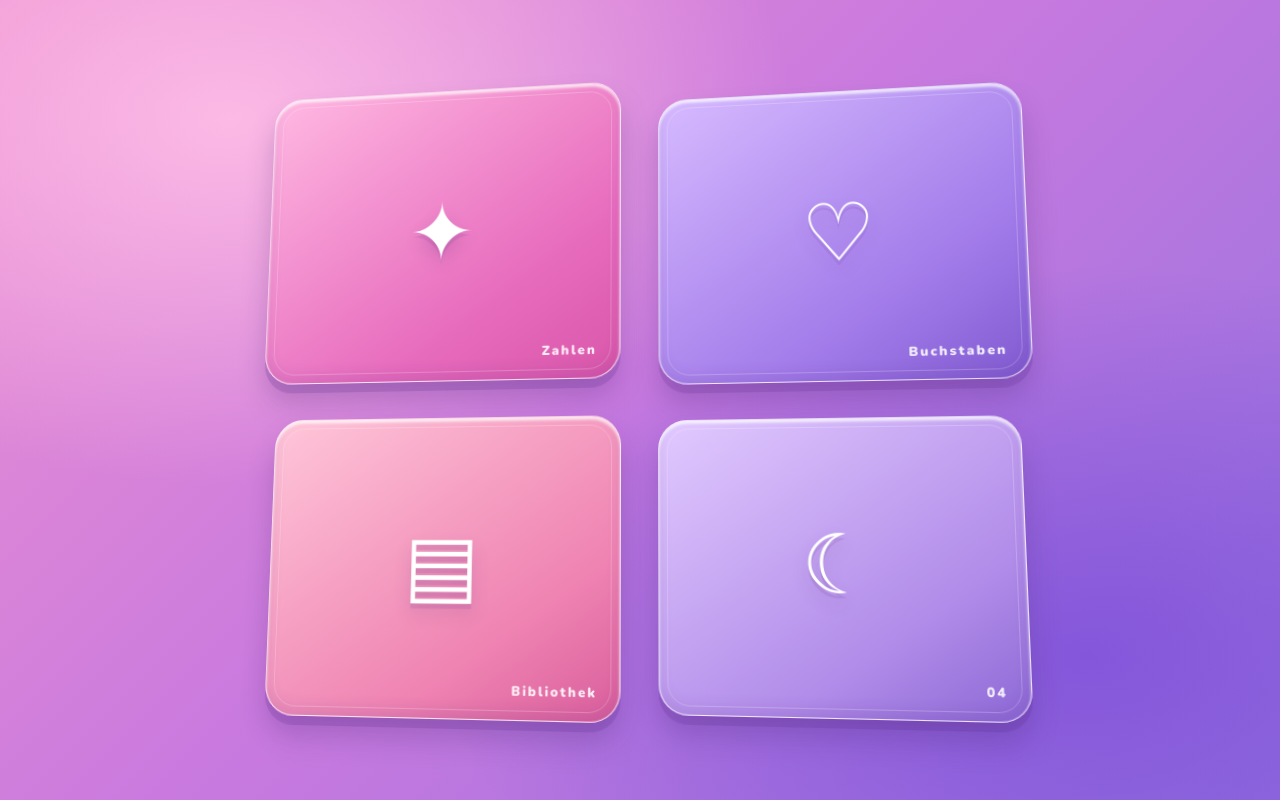
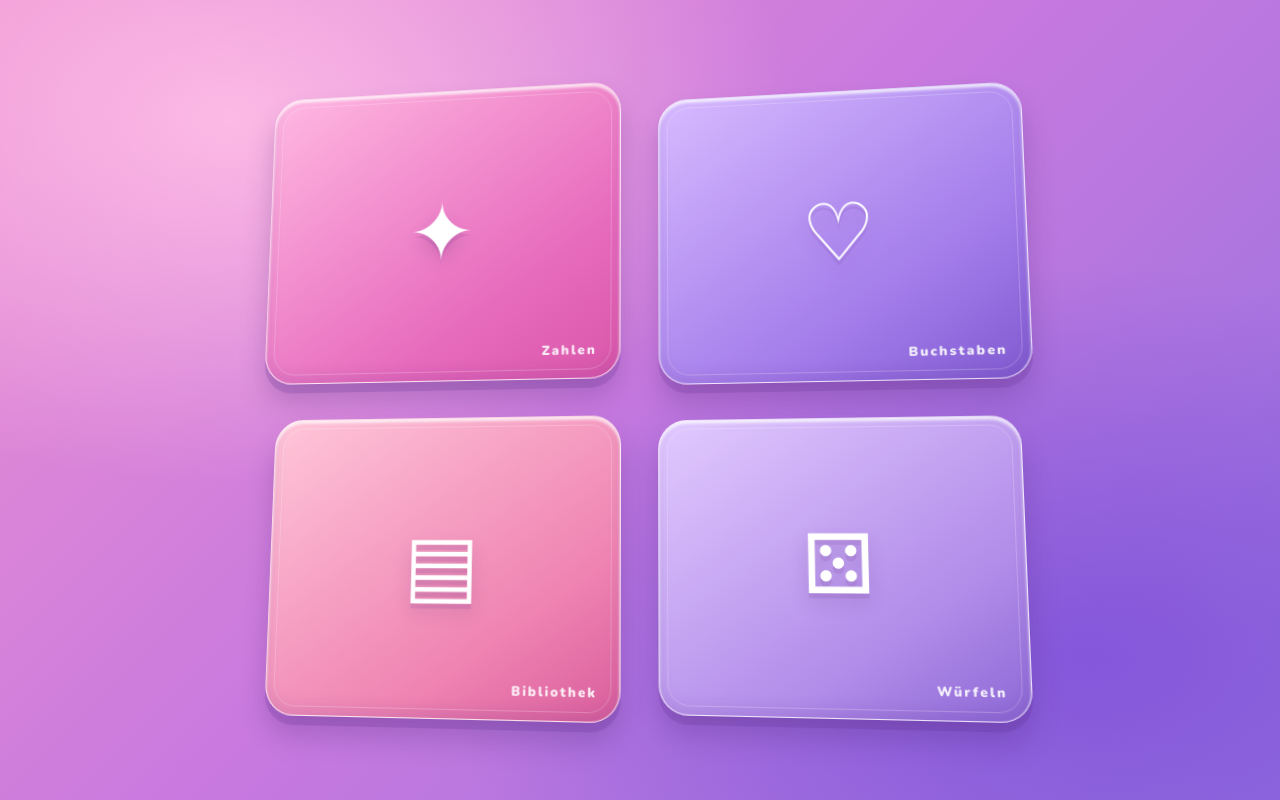
Before and after one commit to MandarinMaster/playground, a Next.js app: page / in a window 1280 px wide. Built offline with nearby package versions, Linux system fonts and the light colour scheme.

Commit message:
Add two-dice game on fourth tile

```diff
--- a/app/page.tsx
+++ b/app/page.tsx
@@ -169,6 +169,9 @@ function playCelebration() {
 export default function Home() {
   const [playing, setPlaying] = useState(false);
   const [showLibrary, setShowLibrary] = useState(false);
+  const [showDice, setShowDice] = useState(false);
+  const [diceValues, setDiceValues] = useState<[number, number]>([1, 1]);
+  const [diceRollKey, setDiceRollKey] = useState(0);
   const [showLowercaseInLibrary, setShowLowercaseInLibrary] = useState(false);
   const [enabledLetters, setEnabledLetters] = useState<string[]>(letterPictures.map(imageLetter));
   const [gameMode, setGameMode] = useState<"numbers" | "letters">("numbers");
@@ -181,6 +184,11 @@ export default function Home() {
   const [letterRound, setLetterRound] = useState(() => makeLetterRound(letterPictures.map(imageLetter))!);
   const [selectedLetters, setSelectedLetters] = useState<string[]>([]);
   const [wrongLetter, setWrongLetter] = useState<string | null>(null);
+
+  function rollDice() {
+    setDiceValues([1 + Math.floor(Math.random() * 6), 1 + Math.floor(Math.random() * 6)]);
+    setDiceRollKey((key) => key + 1);
+  }
 
   function speak(text: string) {
     if (!( "speechSynthesis" in window)) return;
@@ -359,6 +367,19 @@ export default function Home() {
             <button className="library-done" onClick={() => setShowLibrary(false)}>Fertig</button>
           </div>
         </section>
+      ) : showDice ? (
+        <section className="dice-game">
+          <div className="game-toolbar">
+            <button className="game-back" onClick={() => setShowDice(false)}>← Zurück</button>
+            <span className="game-label">WÜRFELSPIEL</span>
+          </div>
+          <h1 className="game-prompt">Zwei Würfel</h1>
+          <p className="game-hint">Was wird gewürfelt?</p>
+          <div className="dice-pair" aria-live="polite" aria-label={"Gewürfelt: " + diceValues[0] + " und " + diceValues[1]}>
+            {diceValues.map((value, index) => <div className="die" key={diceRollKey + "-" + index} style={{ animationDelay: (index * 90) + "ms" }}>{["","⚀","⚁","⚂","⚃","⚄","⚅"][value]}</div>)}
+          </div>
+          <button className="roll-button" onClick={rollDice}>Würfeln</button>
+        </section>
       ) : (
         <div className="tile-grid" aria-label="Startauswahl">
           <button className="start-tile tile-pink" onClick={startNumberGame} aria-label="Zahlen-Spiel starten">
@@ -370,7 +391,7 @@ export default function Home() {
             <span className="tile-number">Buchstaben</span>
           </button>
           <button className="start-tile tile-rose" onClick={() => setShowLibrary(true)} aria-label="Buchstaben-Bibliothek öffnen"><span className="tile-symbol">▤</span><span className="tile-number">Bibliothek</span></button>
-          <div className="start-tile tile-lilac" aria-hidden="true"><span className="tile-symbol">☾</span><span className="tile-number">04</span></div>
+          <button className="start-tile tile-lilac" onClick={() => { setDiceValues([1, 1]); setShowDice(true); }} aria-label="Würfel öffnen"><span className="tile-symbol">⚄</span><span className="tile-number">Würfeln</span></button>
         </div>
       )) : gameMode === "numbers" ? (
         <section className="number-game">
```
